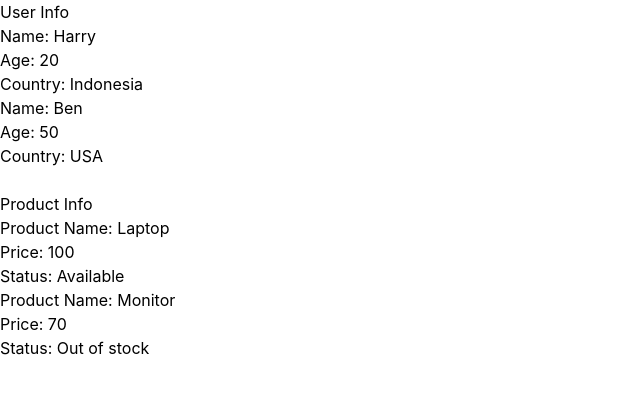
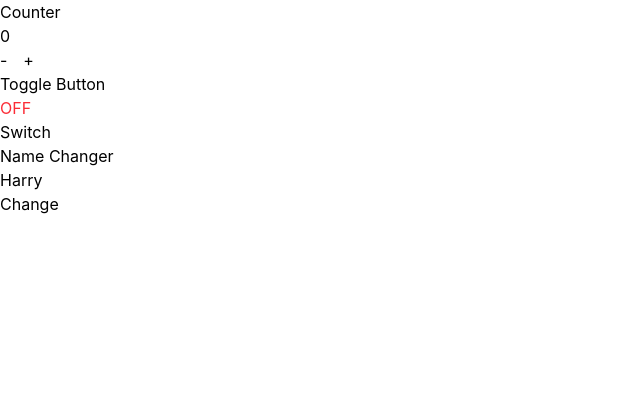
Before and after one commit to Hary300/Practice-React-TypeScript, a React (Vite) app: page / in a window 1280 px wide. Shown: the top 394 px of the page, without its empty margins (0-640 px from the left). Built offline with nearby package versions, Linux system fonts and the light colour scheme.

Commit message:
topic 4: useState

```diff
--- a/src/App.tsx
+++ b/src/App.tsx
@@ -1,16 +1,13 @@
-import ProductCard from './components/ProductCard';
-import ProfileCard from './components/ProfileCard';
+import CounterUpgrade from './components/CounterUpgrade';
+import NameChanger from './components/NameChanger';
+import ToggleButton from './components/ToggleButton';
 
 function App() {
   return (
     <>
-      <h2>User Info</h2>
-      <ProfileCard name='Harry' age={20} country='Indonesia' />
-      <ProfileCard name='Ben' age={50} country='USA' />
-      <br />
-      <h2>Product Info</h2>
-      <ProductCard name='Laptop' price={100} isAvailable={true} />
-      <ProductCard name='Monitor' price={70} isAvailable={false} />
+      <CounterUpgrade />
+      <ToggleButton />
+      <NameChanger />
     </>
   );
 }
--- /dev/null
+++ b/src/components/CounterUpgrade.tsx
@@ -0,0 +1,16 @@
+import { useState } from 'react';
+
+export default function CounterUpgrade() {
+  const [count, setCounter] = useState(0);
+
+  return (
+    <div>
+      <h2>Counter</h2>
+      <p>{count}</p>
+      <div className='button-container flex gap-4'>
+        <button onClick={() => setCounter((prev) => prev - 1)}>-</button>
+        <button onClick={() => setCounter((prev) => prev + 1)}>+</button>
+      </div>
+    </div>
+  );
+}
--- /dev/null
+++ b/src/components/NameChanger.tsx
@@ -0,0 +1,15 @@
+import { useState } from 'react';
+
+export default function NameChanger() {
+  const [name, setName] = useState('Harry');
+
+  return (
+    <div>
+      <h2>Name Changer</h2>
+      <p>{name}</p>
+      <button onClick={() => setName(name === 'Harry' ? 'Ben' : 'Harry')}>
+        Change
+      </button>
+    </div>
+  );
+}
--- /dev/null
+++ b/src/components/ToggleButton.tsx
@@ -0,0 +1,15 @@
+import { useState } from 'react';
+
+export default function ToggleButton() {
+  const [toggle, setToggle] = useState(false);
+
+  return (
+    <div>
+      <h2>Toggle Button</h2>
+      <p className={`${toggle ? 'text-green-500' : 'text-red-500'}`}>
+        {toggle ? 'ON' : 'OFF'}
+      </p>
+      <button onClick={() => setToggle(!toggle)}>Switch</button>
+    </div>
+  );
+}
```
